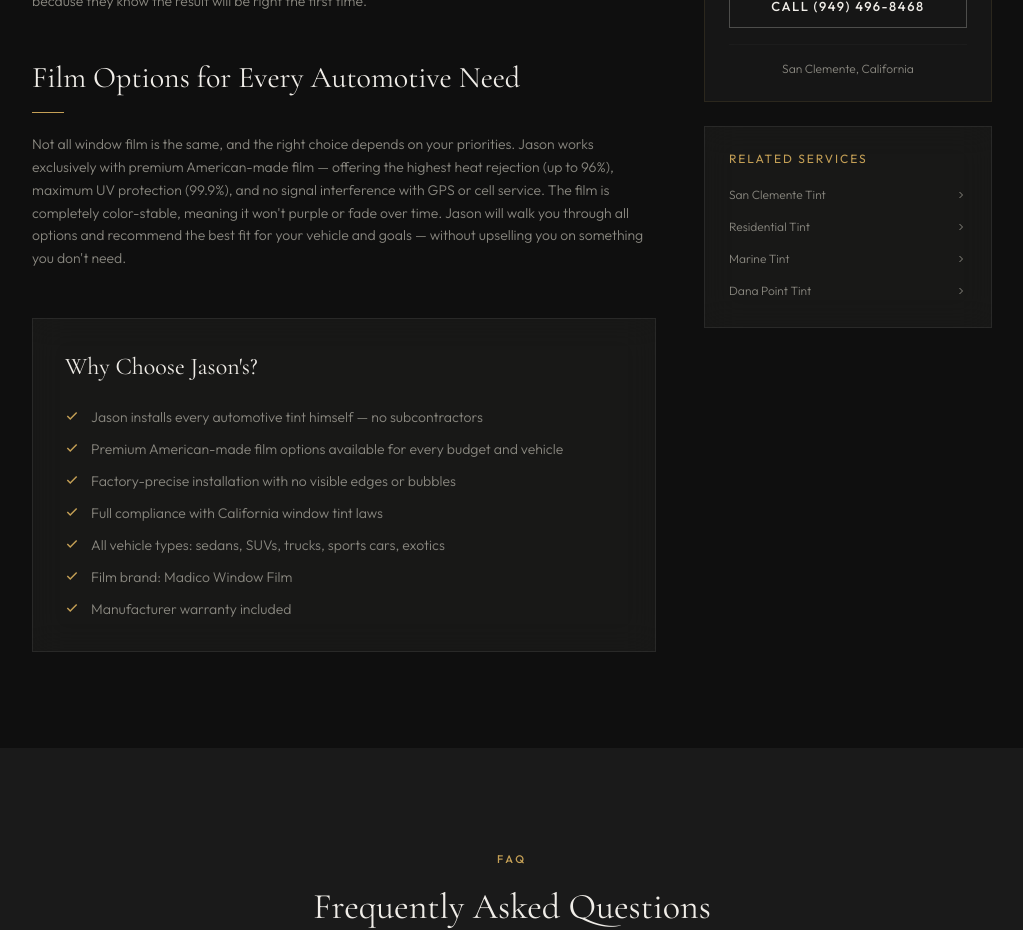
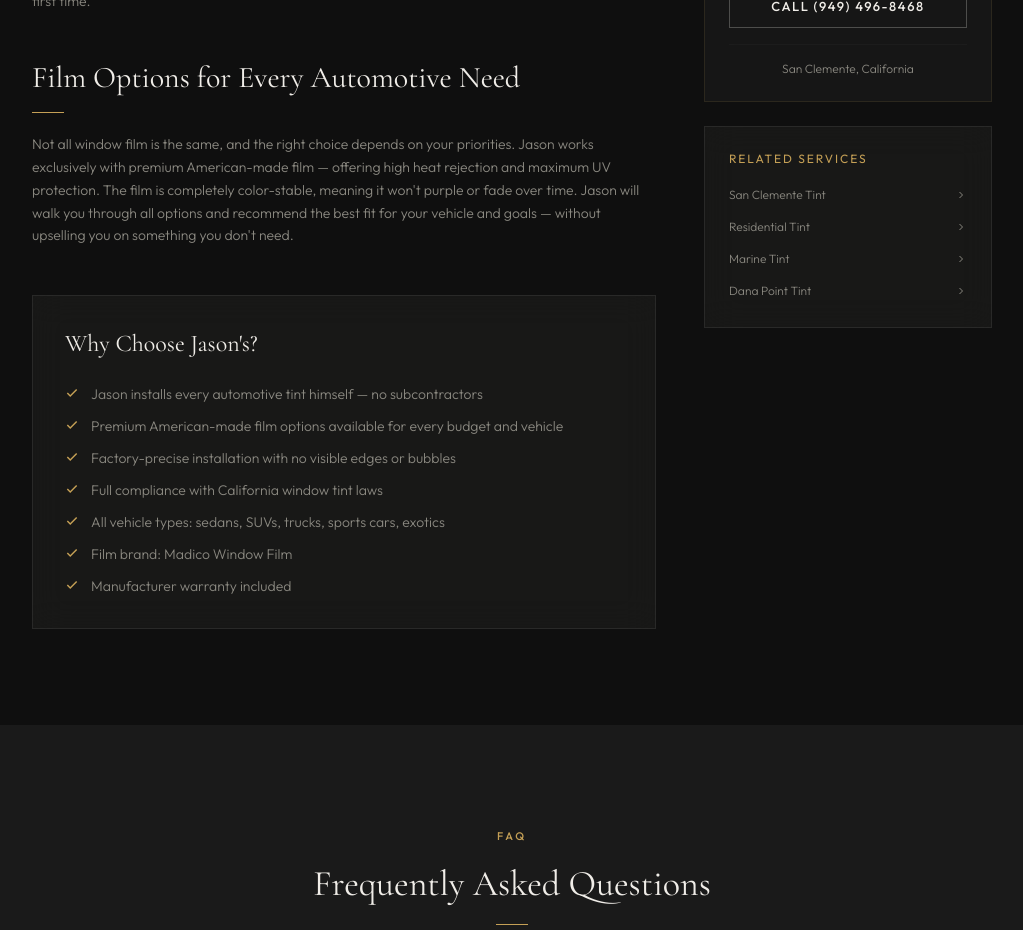
Before and after one commit to Vanceewell/vta-dashboard, a Next.js app in the folder jasons-glass-tint/: page /automotive-window-tint in a window 1280 px wide. Shown: the part 1100-2030 px from the top of the page, without its empty margins (128-1151 px from the left). Built offline with nearby package versions, Linux system fonts and the light colour scheme; no server answers; the database is empty.

Commit message:
Update copy: San Clemente vehicle sentence and film performance sentence on automotive page

```diff
--- a/jasons-glass-tint/src/app/automotive-window-tint/page.tsx
+++ b/jasons-glass-tint/src/app/automotive-window-tint/page.tsx
@@ -26,11 +26,11 @@ export default function Page() {
       sections={[
         {
           heading: "Automotive Tinting That Looks Factory-Installed",
-          body: "Jason has tinted tens of thousands of vehicles over his career — sedans, trucks, SUVs, coupes, convertibles, and high-performance sports cars. Every automotive tint install comes down to the same principles: the right film for the application, meticulous surface preparation, and patience during installation. Jason doesn't rush. He takes the time needed to ensure clean edges, no bubbles, no lifting, and a result that looks like the windows came from the factory tinted. San Clemente residents driving Porsches, BMWs, Maserati, and even daily commuter vehicles all return to Jason because they know the result will be right the first time.",
+          body: "Jason has tinted tens of thousands of vehicles over his career — sedans, trucks, SUVs, coupes, convertibles, and high-performance sports cars. Every automotive tint install comes down to the same principles: the right film for the application, meticulous surface preparation, and patience during installation. Jason doesn't rush. He takes the time needed to ensure clean edges, no bubbles, no lifting, and a result that looks like the windows came from the factory tinted. From Porsches to Raptors, Teslas to Sprinter vans, San Clemente residents know where to go to get tint done right the first time.",
         },
         {
           heading: "Film Options for Every Automotive Need",
-          body: "Not all window film is the same, and the right choice depends on your priorities. Jason works exclusively with premium American-made film — offering the highest heat rejection (up to 96%), maximum UV protection (99.9%), and no signal interference with GPS or cell service. The film is completely color-stable, meaning it won't purple or fade over time. Jason will walk you through all options and recommend the best fit for your vehicle and goals — without upselling you on something you don't need.",
+          body: "Not all window film is the same, and the right choice depends on your priorities. Jason works exclusively with premium American-made film — offering high heat rejection and maximum UV protection. The film is completely color-stable, meaning it won't purple or fade over time. Jason will walk you through all options and recommend the best fit for your vehicle and goals — without upselling you on something you don't need.",
         },
       ]}
       benefits={[
```
